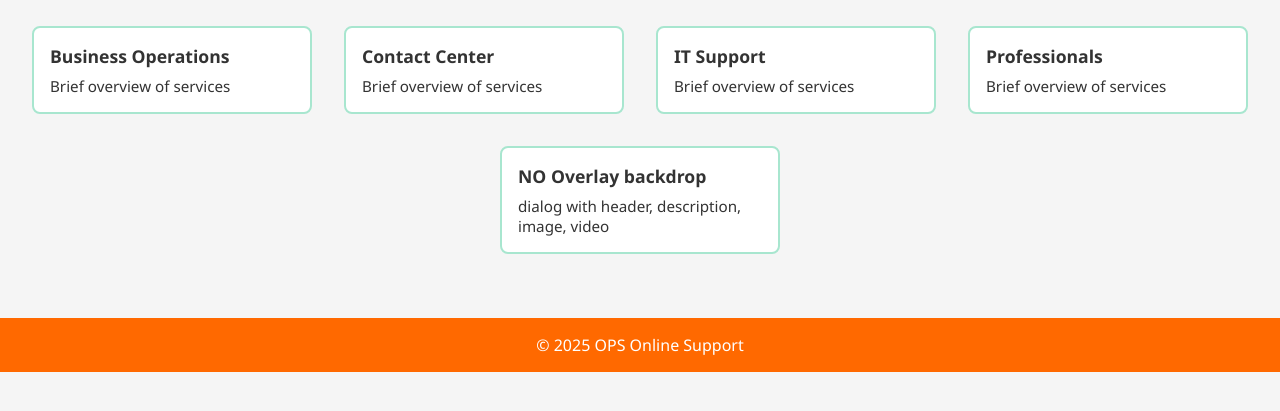
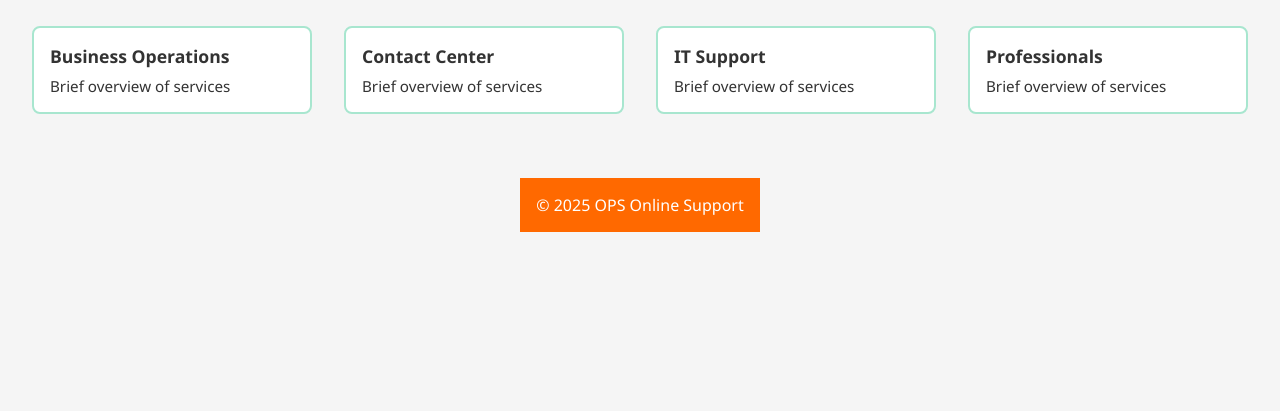
Before and after one commit to ignite-x00g/newlight, a plain HTML site: page index.html in a window 1280 px wide. Shown: the part 71-482 px from the top of the page. Drawn offline with Linux system fonts and the light colour scheme.

Commit message:
Update index.html

```diff
--- a/index.html
+++ b/index.html
@@ -260,11 +260,6 @@
       <h3 data-en="Professionals" data-es="Profesionales">Professionals</h3>
       <p data-en="Brief overview of services" data-es="Resumen de servicios">Brief overview of services</p>
     </div>
-    <div class="card" data-target="modal-no-overlay">
-      <h3 data-en="NO Overlay backdrop" data-es="Sin fondo de superposición">NO Overlay backdrop</h3>
-      <p data-en="dialog with header, description, image, video" data-es="diálogo con encabezado, descripción, imagen, video">dialog with header, description, image, video</p>
-    </div>
-  </main>
 
   <!-- Modals -->
   <div id="modal-business-operations" class="modal">
```
